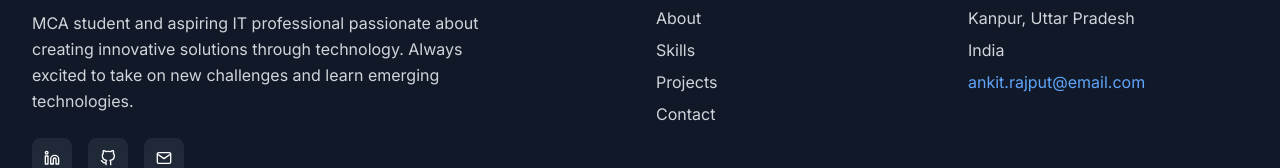
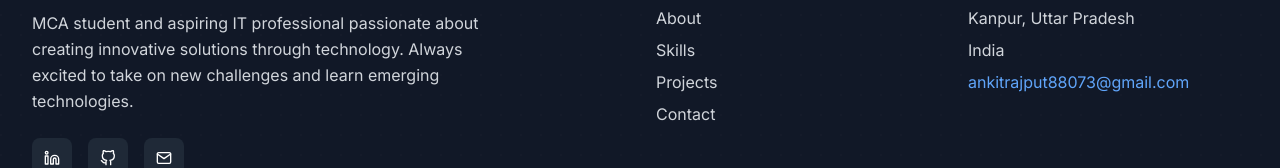
Before and after one commit to ankit6392-git/Ankit-rajput-portfolio, a React (Vite) app: page / in a window 1280 px wide. Shown: the part 9666-9834 px from the top of the page. Built offline with nearby package versions, Linux system fonts and the light colour scheme.

Commit message:
Update Footer.tsx

```diff
--- a/src/components/Footer.tsx
+++ b/src/components/Footer.tsx
@@ -19,17 +19,17 @@ const Footer: React.FC = () => {
   const socialLinks = [
     {
       icon: FiLinkedin,
-      href: 'https://linkedin.com/in/ankit-rajput',
+      href: 'https://www.linkedin.com/in/ankit-rajput-559857291/',
       label: 'LinkedIn'
     },
     {
       icon: FiGithub,
-      href: 'https://github.com/ankit-rajput',
+      href: 'https://github.com/ankit6392-git',
       label: 'GitHub'
     },
     {
       icon: FiMail,
-      href: 'mailto:ankit.rajput@email.com',
+      href: 'mailto:ankitrajput88073@gmail.com',
       label: 'Email'
     }
   ];
@@ -126,7 +126,7 @@ const Footer: React.FC = () => {
               <div className="space-y-2 text-gray-300">
                 <p>Kanpur, Uttar Pradesh</p>
                 <p>India</p>
-                <p className="text-blue-400">ankit.rajput@email.com</p>
+                <p className="text-blue-400">ankitrajput88073@gmail.com</p>
               </div>
             </motion.div>
           </div>
```
